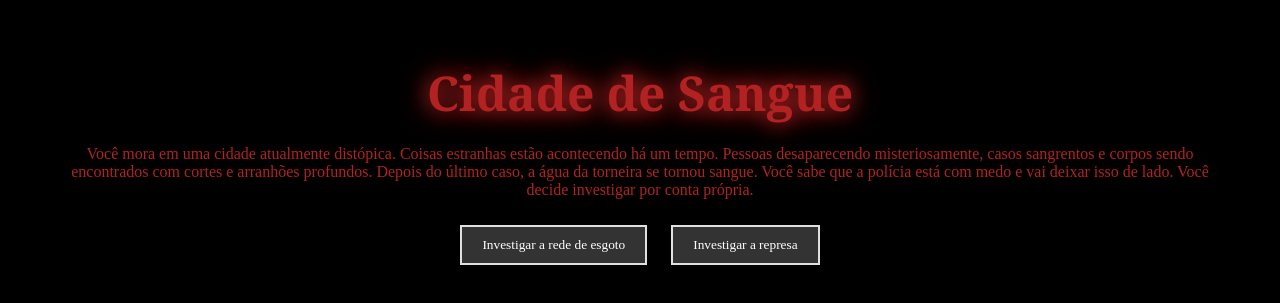
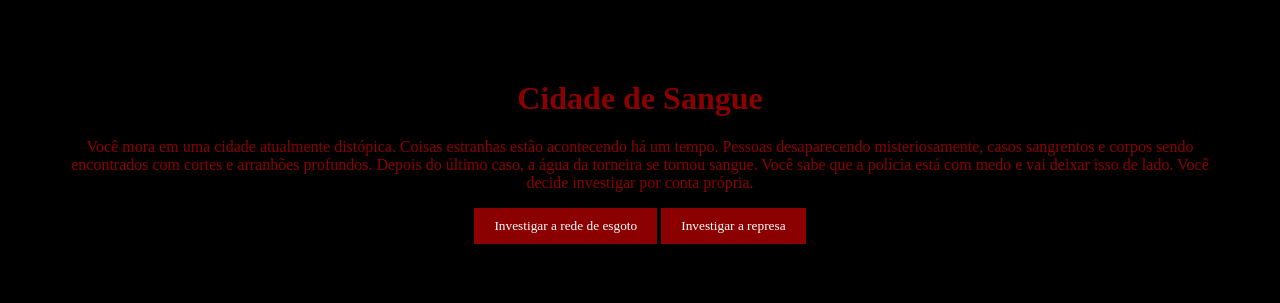
Before and after one commit to charwdzy/cidadedesangue, a plain HTML site: page index.html in a window 1280 px wide. Shown: the part 199-502 px from the top of the page. Drawn offline with Linux system fonts and the light colour scheme; a web font is replaced by a local one.

Commit message:
Update style.css

```diff
--- a/style.css
+++ b/style.css
@@ -1,7 +1,7 @@
 body {
-    background-color: #000000;
-    color: #B22222;
-    font-family: "Times New Roman", serif;
+    background-color: #000000; /* Fundo preto */
+    color: #8B0000; /* Vermelho vinho */
+    font-family: "Times New Roman", serif; /* Fonte clássica */
     display: flex;
     justify-content: center;
     align-items: center;
@@ -9,29 +9,18 @@ body {
     margin: 0;
 }
 
-h1 {
-    font-family: "Georgia", serif;
-    font-size: 3rem;
-    color: #B22222;
-    text-shadow: 0 0 20px #B22222, 0 0 30px #B22222;
-    margin-bottom: 20px;
-}
-
 button {
-    background-color: #333333;
-    color: #FFFFFF;
-    font-family: "Times New Roman", serif;
-    border: 2px solid #E0E0E0;
+    background-color: #8B0000; /* Vermelho vinho */
+    color: white; /* Texto branco */
+    font-family: "Times New Roman", serif; /* Fonte clássica */
+    border: none;
     padding: 10px 20px;
-    margin: 10px;
     cursor: pointer;
     transition: 0.3s ease;
 }
 
 button:hover {
-    background-color: #666666;
-    color: #000000;
-    border-color: #B22222;
+    background-color: #A52A2A; /* Um tom mais claro de vermelho vinho no hover */
 }
 
 .passo {
```
